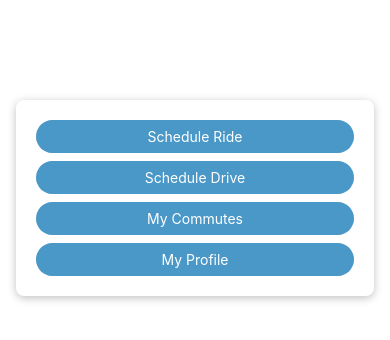
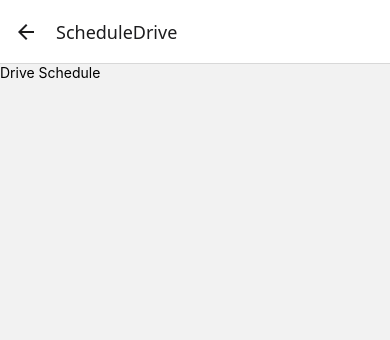
Before and after one commit to geethavs88/carpooling-app-frontend, a React Native app: screen /ScheduleDrive in a window 390 px wide. Shown: the top 340 px of the page. Built offline with nearby package versions, Linux system fonts and the light colour scheme.

Commit message:
Added navigation from homescreen

```diff
--- a/App.js
+++ b/App.js
@@ -1,9 +1,23 @@
 import { StyleSheet, Text, View, TextInput, Button } from 'react-native';
+import { NavigationContainer } from '@react-navigation/native';
+import { createNativeStackNavigator } from '@react-navigation/native-stack';
 import HomeScreen from './screens/HomeScreen';
-
+import RideScheduleScreen from './screens/RideScheduleScreen';
+import DriveScheduleScreen from './screens/DriveScheduleScreen';
+import MyCommutesScreen from './screens/MyCommutesScreen';
+import ProfileScreen from './screens/ProfileScreen';
+const Stack = createNativeStackNavigator();
 export default function App() {
   return (
-      <HomeScreen></HomeScreen>
+    <NavigationContainer>
+      <Stack.Navigator>
+        <Stack.Screen name="HomePage" component={HomeScreen}/>
+        <Stack.Screen name="ScheduleRide" component={RideScheduleScreen}/>
+        <Stack.Screen name="ScheduleDrive" component={DriveScheduleScreen}/>
+        <Stack.Screen name="MyCommutes" component={MyCommutesScreen}/>
+        <Stack.Screen name="MyProfile" component={ProfileScreen}/>
+      </Stack.Navigator>
+    </NavigationContainer>
   );
 }
 
--- a/components/PrimaryButton.js
+++ b/components/PrimaryButton.js
@@ -1,5 +1,5 @@
 import { View, Text, Pressable, StyleSheet } from "react-native";
-function PrimaryButton({ children }) {
+function PrimaryButton({ children, onPress }) {
     function pressHandler() {
         console.log("Pressed!");
     }
@@ -7,7 +7,7 @@ function PrimaryButton({ children }) {
         <View style={styles.buttonOuterContainer}>
             <Pressable
             style={styles.buttonInnerContainer}
-            onPress={pressHandler}
+            onPress={onPress}
             android_ripple={{ color: '#0b93b1ff' }}
             >
                 <Text style={styles.buttonText}>{children}</Text>
--- a/package.json
+++ b/package.json
@@ -9,10 +9,14 @@
     "web": "expo start --web"
   },
   "dependencies": {
+    "@react-navigation/native": "^7.1.28",
+    "@react-navigation/native-stack": "^7.10.1",
     "expo": "~54.0.31",
     "expo-status-bar": "~3.0.9",
     "react": "19.1.0",
-    "react-native": "0.81.5"
+    "react-native": "0.81.5",
+    "react-native-safe-area-context": "~5.6.0",
+    "react-native-screens": "~4.16.0"
   },
   "private": true
 }
--- a/screens/DriveScheduleScreen.js
+++ b/screens/DriveScheduleScreen.js
@@ -0,0 +1,17 @@
+import { View, Text, StyleSheet } from 'react-native';
+function DriveScheduleScreen(){
+    return(
+        <View>
+            <Text>Drive Schedule</Text>
+        </View>
+    );
+}
+
+const styles = StyleSheet.create({
+    driveScheduleInputContainer: {
+        flex: 1,
+        padding: 16
+    }
+
+});
+export default DriveScheduleScreen;
--- a/screens/HomeScreen.js
+++ b/screens/HomeScreen.js
@@ -1,12 +1,13 @@
 import { View, Text, StyleSheet } from 'react-native';
 import PrimaryButton from '../components/PrimaryButton';
-function HomeScreen() {
+function HomeScreen({ navigation }) {
+
     return (
     <View style={styles.homeInputContainer}>
-        <PrimaryButton>Schedule Ride</PrimaryButton>
-        <PrimaryButton>Schedule Drive</PrimaryButton>
-        <PrimaryButton>My Commutes</PrimaryButton>
-        <PrimaryButton>My Profile</PrimaryButton>
+        <PrimaryButton onPress={() => navigation.navigate('ScheduleRide')}>Schedule Ride</PrimaryButton>
+        <PrimaryButton onPress={() => navigation.navigate('ScheduleDrive')}>Schedule Drive</PrimaryButton>
+        <PrimaryButton onPress={() => navigation.navigate('MyCommutes')}>My Commutes</PrimaryButton>
+        <PrimaryButton onPress={() => navigation.navigate('MyProfile')}>My Profile</PrimaryButton>
     </View>
     );
 
--- a/screens/MyCommutesScreen.js
+++ b/screens/MyCommutesScreen.js
@@ -0,0 +1,18 @@
+import { View, Text, StyleSheet } from 'react-native';
+
+function MyCommutesScreen() {
+    return (
+        <View>
+            <Text> My Commutes </Text>
+        </View>
+    );
+}
+
+const styles = StyleSheet.create({
+    myCommutesContainer: {
+        flex: 1,
+        padding: 16
+    }
+
+});
+export default MyCommutesScreen;
--- a/screens/ProfileScreen.js
+++ b/screens/ProfileScreen.js
@@ -0,0 +1,18 @@
+import { View, Text, StyleSheet } from 'react-native';
+
+function ProfileScreen() {
+    return (
+        <View>
+            <Text> My Profile </Text>
+        </View>
+    );
+}
+
+const styles = StyleSheet.create({
+    myCommutesContainer: {
+        flex: 1,
+        padding: 16
+    }
+
+});
+export default ProfileScreen;
--- a/screens/RideScheduleScreen.js
+++ b/screens/RideScheduleScreen.js
@@ -0,0 +1,20 @@
+import { View, Text, StyleSheet } from 'react-native';
+function RideScheduleScreen() {
+    return (
+        <View style={styles.rideScheduleInputContainer}>
+            <Text>Ride Schedule</Text>
+        </View>
+    );
+}
+const styles = StyleSheet.create({
+    rideScheduleInputContainer: {
+        flex:1,
+        padding:8
+
+
+    }
+
+
+}
+);
+export default RideScheduleScreen;
```
Also changed, not shown: 1 other file (tests, documents, lock files or other folders).
